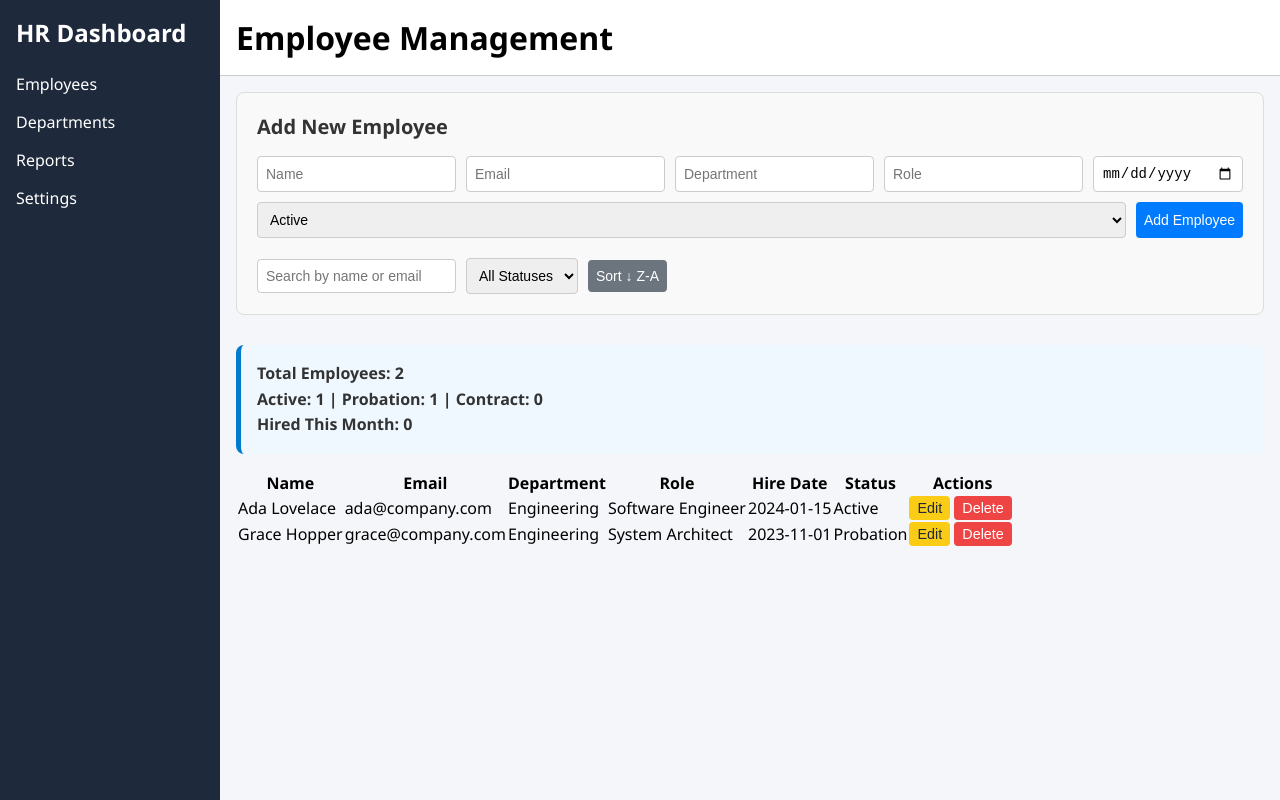
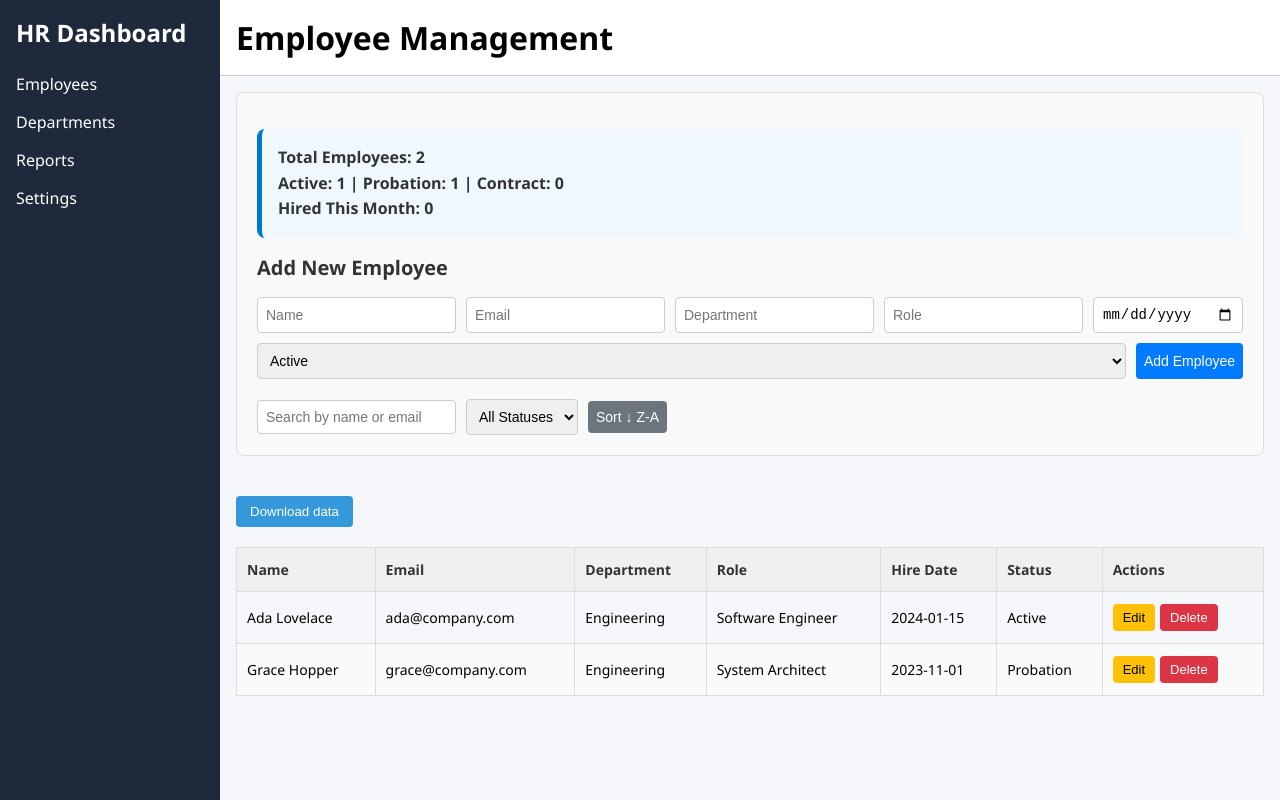
Before and after one commit to Giwastech1/employee-management-dashboard, a React (Vite) app: page / in a window 1280 px wide. Built offline with nearby package versions, Linux system fonts and the light colour scheme.

Commit message:
display dashboard summary at the top, add export employee data feature

```diff
--- a/src/components/EmployeeList.tsx
+++ b/src/components/EmployeeList.tsx
@@ -1,4 +1,4 @@
-import React, { useState } from 'react';
+import React, { useState, useEffect } from 'react';
 import '../styles/employee-list.css';
 
 type Status = 'Active' | 'Probation' | 'Contract';
@@ -39,6 +39,7 @@ const EmployeeList: React.FC = () => {
     const saved = localStorage.getItem('employees');
     return saved ? JSON.parse(saved) : initialEmployees;
   });
+
   const [searchTerm, setSearchTerm] = useState('');
   const [statusFilter, setStatusFilter] = useState('');
   const [sortAsc, setSortAsc] = useState(true);
@@ -54,8 +55,8 @@ const EmployeeList: React.FC = () => {
     status: 'Active',
   });
 
-    // Save to localStorage whenever employees list changes
-    React.useEffect(() => {
+  // Save to localStorage when employees list changes
+  useEffect(() => {
     localStorage.setItem('employees', JSON.stringify(employees));
   }, [employees]);
 
@@ -88,10 +89,10 @@ const EmployeeList: React.FC = () => {
     });
   };
 
-    const handleEdit = (emp: Employee) => {
+  const handleEdit = (employee: Employee) => {
     setIsEditing(true);
-        setEditId(emp.id);
-        setFormData({ ...emp });
+    setEditId(employee.id);
+    setFormData({ ...employee });
   };
 
   const handleDelete = (id: number) => {
@@ -111,17 +112,104 @@ const EmployeeList: React.FC = () => {
       return 0;
     });
 
+    const exportToCSV = () => {
+        const headers = ["Name", "Email", "Department", "Role", "Hire Date", "Status"];
+        const rows = employees.map(emp => [
+            emp.name,
+            emp.email,
+            emp.department,
+            emp.role,
+            emp.hireDate,
+            emp.status
+        ]);
+
+        const csvContent = [
+            headers.join(","), // First line: column headers
+            ...rows.map(row => row.join(",")) // Other lines: employee data
+        ].join("\n");
+
+        const blob = new Blob([csvContent], { type: "text/csv;charset=utf-8;" });
+        const url = URL.createObjectURL(blob);
+
+        const link = document.createElement("a");
+        link.setAttribute("href", url);
+        link.setAttribute("download", "employees.csv");
+        document.body.appendChild(link);
+        link.click();
+        document.body.removeChild(link);
+    };
+
     return (
         <div className="employee-list">
             <div className="dashboard-summary-container">
+
+                {/* Dashboard Summary */}
+                <div className="dashboard-summary">
+                    <div>Total Employees: {employees.length}</div>
+                    <div>
+                        Active: {employees.filter(emp => emp.status === 'Active').length} |{' '}
+                        Probation: {employees.filter(emp => emp.status === 'Probation').length} |{' '}
+                        Contract: {employees.filter(emp => emp.status === 'Contract').length}
+                    </div>
+                    <div>
+                        Hired This Month:{' '}
+                        {
+                            employees.filter(emp => {
+                                const hire = new Date(emp.hireDate);
+                                const now = new Date();
+                                return (
+                                    hire.getMonth() === now.getMonth() &&
+                                    hire.getFullYear() === now.getFullYear()
+                                );
+                            }).length
+                        }
+                    </div>
+                </div>
+
+
+
                 <h2>{isEditing ? 'Edit Employee' : 'Add New Employee'}</h2>
 
                 <form onSubmit={handleSubmit} className="employee-form">
-                    <input type="text" name="name" value={formData.name} onChange={handleChange} placeholder="Name" required />
-                    <input type="email" name="email" value={formData.email} onChange={handleChange} placeholder="Email" required />
-                    <input type="text" name="department" value={formData.department} onChange={handleChange} placeholder="Department" required />
-                    <input type="text" name="role" value={formData.role} onChange={handleChange} placeholder="Role" required />
-                    <input type="date" name="hireDate" value={formData.hireDate} onChange={handleChange} required />
+                    <input
+                        type="text"
+                        name="name"
+                        value={formData.name}
+                        onChange={handleChange}
+                        placeholder="Name"
+                        required
+                    />
+                    <input
+                        type="email"
+                        name="email"
+                        value={formData.email}
+                        onChange={handleChange}
+                        placeholder="Email"
+                        required
+                    />
+                    <input
+                        type="text"
+                        name="department"
+                        value={formData.department}
+                        onChange={handleChange}
+                        placeholder="Department"
+                        required
+                    />
+                    <input
+                        type="text"
+                        name="role"
+                        value={formData.role}
+                        onChange={handleChange}
+                        placeholder="Role"
+                        required
+                    />
+                    <input
+                        type="date"
+                        name="hireDate"
+                        value={formData.hireDate}
+                        onChange={handleChange}
+                        required
+                    />
                     <select name="status" value={formData.status} onChange={handleChange}>
                         <option value="Active">Active</option>
                         <option value="Probation">Probation</option>
@@ -148,29 +236,12 @@ const EmployeeList: React.FC = () => {
                     </button>
                 </div>
             </div>
-            {/* DASHBOARD SUMMARY */}
-            <div className="dashboard-summary">
-                <div>Total Employees: {employees.length}</div>
-                <div>
-                    Active: {employees.filter(emp => emp.status === 'Active').length} |{' '}
-                    Probation: {employees.filter(emp => emp.status === 'Probation').length} |{' '}
-                    Contract: {employees.filter(emp => emp.status === 'Contract').length}
-                </div>
-                <div>
-                    Hired This Month:{' '}
-                    {
-                        employees.filter(emp => {
-                            const hire = new Date(emp.hireDate);
-                            const now = new Date();
-                            return (
-                                hire.getMonth() === now.getMonth() &&
-                                hire.getFullYear() === now.getFullYear()
-                            );
-                        }).length
-                    }
-                </div>
-            </div>
-            <table>
+
+            <button className="download-btn" onClick={exportToCSV}>
+                Download data
+            </button>
+            {/* Employee Table */}
+            <table className="employee-table">
                 <thead>
                     <tr>
                         <th>Name</th>
@@ -183,21 +254,17 @@ const EmployeeList: React.FC = () => {
                     </tr>
                 </thead>
                 <tbody>
-                    {filteredEmployees.map(emp => (
-                        <tr key={emp.id}>
-                            <td>{emp.name}</td>
-                            <td>{emp.email}</td>
-                            <td>{emp.department}</td>
-                            <td>{emp.role}</td>
-                            <td>{emp.hireDate}</td>
+                    {filteredEmployees.map(employee => (
+                        <tr key={employee.id}>
+                            <td>{employee.name}</td>
+                            <td>{employee.email}</td>
+                            <td>{employee.department}</td>
+                            <td>{employee.role}</td>
+                            <td>{employee.hireDate}</td>
+                            <td>{employee.status}</td>
                             <td>
-                                <span className={`status ${emp.status.toLowerCase()}`}>
-                                    {emp.status}
-                                </span>
-                            </td>
-                            <td>
-                                <button className="edit-btn" onClick={() => handleEdit(emp)}>Edit</button>
-                                <button className="delete-btn" onClick={() => handleDelete(emp.id)}>Delete</button>
+                                <button className="edit-btn" onClick={() => handleEdit(employee)}>Edit</button>
+                                <button className="delete-btn" onClick={() => handleDelete(employee.id)}>Delete</button>
                             </td>
                         </tr>
                     ))}
@@ -205,5 +272,6 @@ const EmployeeList: React.FC = () => {
             </table>
         </div>
     );
-}
+};
+
 export default EmployeeList;
--- a/src/styles/employee-list.css
+++ b/src/styles/employee-list.css
@@ -43,3 +43,74 @@
         font-size: 14px;
         border-radius: 6px;
   }
+  .employee-table {
+    width: 100%;
+    border-collapse: collapse;
+    margin-top: 20px;
+    font-size: 14px;
+  }
+
+  .employee-table thead {
+    background-color: #f0f0f0;
+  }
+
+  .employee-table th,
+  .employee-table td {
+    padding: 12px 10px;
+    border: 1px solid #ddd;
+    text-align: left;
+    white-space: nowrap;
+  }
+
+  .employee-table th {
+    font-weight: bold;
+    color: #333;
+  }
+
+  .employee-table tbody tr:nth-child(even) {
+    background-color: #fafafa;
+  }
+
+  .employee-table tbody tr:hover {
+    background-color: #f5f5f5;
+  }
+
+  .edit-btn,
+  .delete-btn {
+    padding: 6px 10px;
+    border: none;
+    border-radius: 4px;
+    font-size: 13px;
+    cursor: pointer;
+    margin-right: 5px;
+  }
+
+  .edit-btn {
+    background-color: #ffc107;
+    color: #000;
+  }
+
+  .delete-btn {
+    background-color: #dc3545;
+    color: white;
+  }
+
+  .edit-btn:hover {
+    background-color: #e0a800;
+  }
+
+  .delete-btn:hover {
+    background-color: #c82333;
+  }
+  .download-btn {
+    background-color: #3498db;
+    color: white;
+    border: none;
+    padding: 8px 14px;
+    border-radius: 4px;
+    margin-top: 10px;
+    cursor: pointer;
+  }
+  .download-btn:hover {
+    background-color: #2980b9;
+  }
```
Lines whose indentation alone changed are shown as unchanged.
